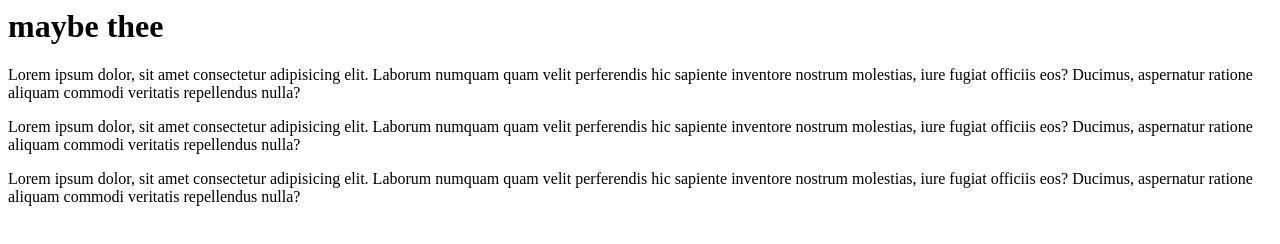
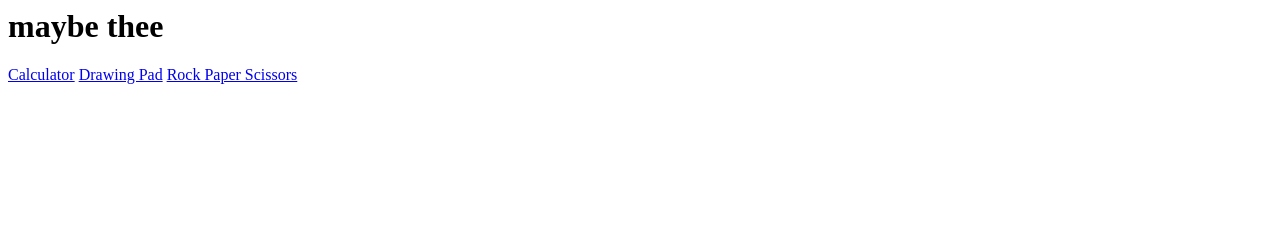
Before and after one commit to maybethee/maybethee.github.io, a plain HTML site: page index.html in a window 1280 px wide. Drawn offline with Linux system fonts and the light colour scheme.

Commit message:
Change links

```diff
--- a/index.html
+++ b/index.html
@@ -7,8 +7,8 @@
 </head>
 <body>
   <h1> maybe thee</h1>
-  <p> Lorem ipsum dolor, sit amet consectetur adipisicing elit. Laborum numquam quam velit perferendis hic sapiente inventore nostrum molestias, iure fugiat officiis eos? Ducimus, aspernatur ratione aliquam commodi veritatis repellendus nulla?</p>
-  <p> Lorem ipsum dolor, sit amet consectetur adipisicing elit. Laborum numquam quam velit perferendis hic sapiente inventore nostrum molestias, iure fugiat officiis eos? Ducimus, aspernatur ratione aliquam commodi veritatis repellendus nulla?</p>
-  <p> Lorem ipsum dolor, sit amet consectetur adipisicing elit. Laborum numquam quam velit perferendis hic sapiente inventore nostrum molestias, iure fugiat officiis eos? Ducimus, aspernatur ratione aliquam commodi veritatis repellendus nulla?</p>
+  <a href="maybethee.github.io/calculator">Calculator</a>
+  <a href="maybethee.github.io/calculator">Drawing Pad</a>
+  <a href="maybethee.github.io/calculator">Rock Paper Scissors</a>
 </body>
 </html>
```
